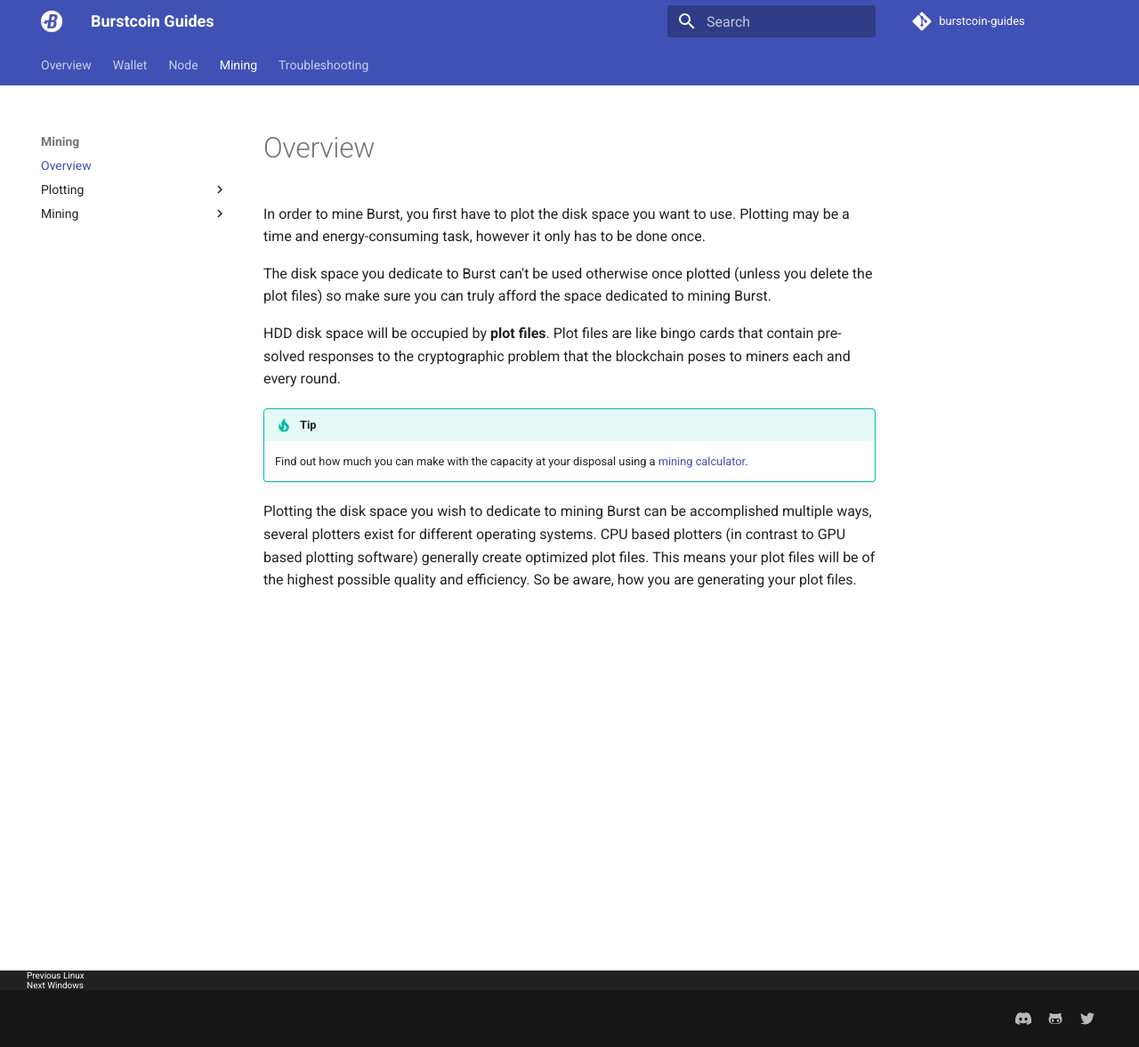
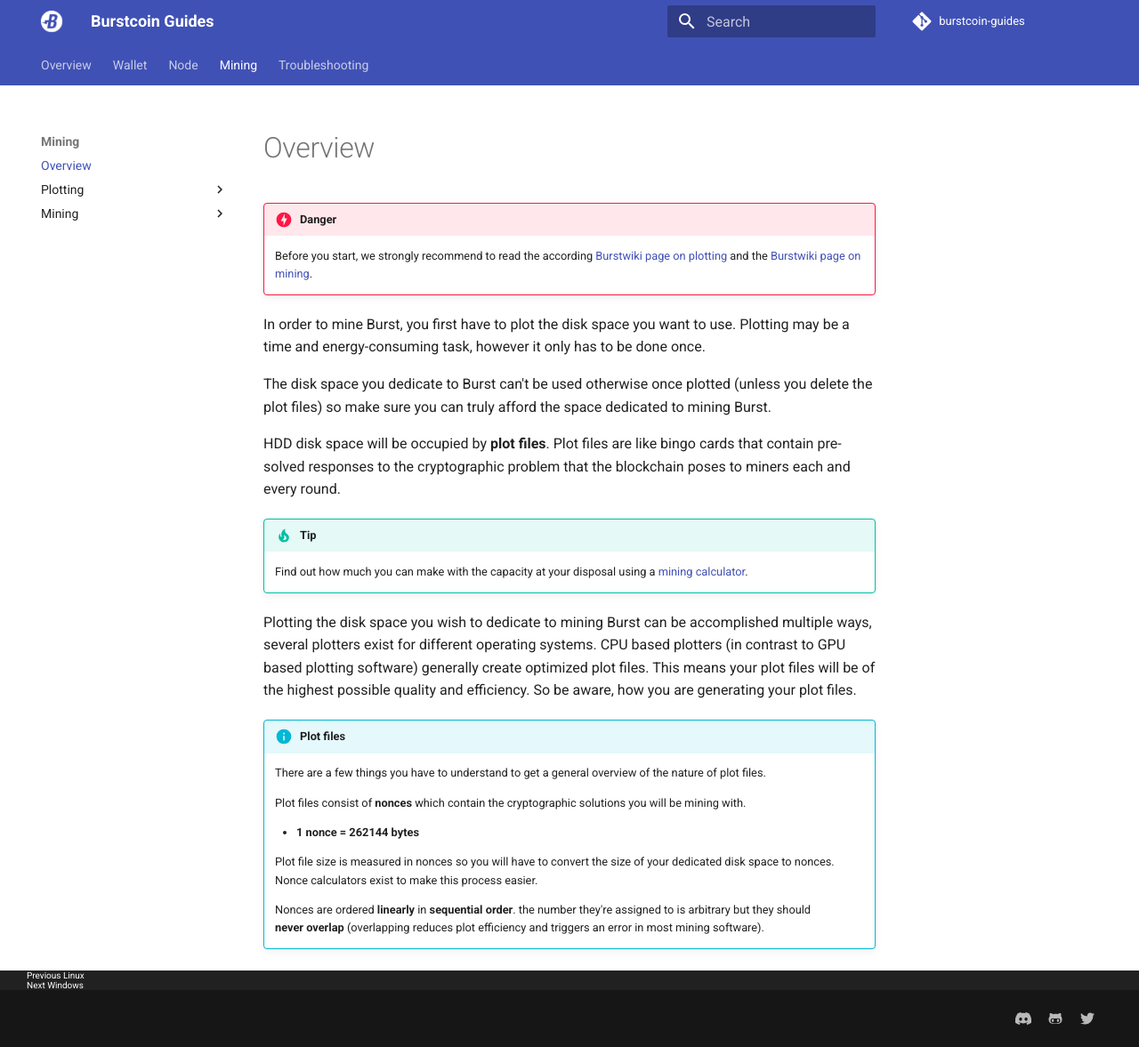
Before and after one commit to ths93/burstcoin-guides, an MkDocs documentation site: the page built from docs/mining/overview.md, in a window 1280 px wide and 1177 px high. Shown: the whole window at 89% size. Built offline with MkDocs 1.6.1 and Material for MkDocs 9.7.7, drawn with Linux system fonts in a browser that asks for light colours; comment, search, counter and statistics services are not loaded; old or Windows-style settings are respelled for this version of MkDocs.

Commit message:
linux mining

```diff
--- a/docs/mining/overview.md
+++ b/docs/mining/overview.md
@@ -1,3 +1,6 @@
+!!! danger
+    Before you start, we strongly recommend to read the according [Burstwiki page on plotting](https://burstwiki.org/wiki/Technical_information_to_create_plot_files) and the [Burstwiki page on mining](https://burstwiki.org/wiki/Technical_information_about_mining_and_block_forging).
+
 In order to mine Burst, you first have to plot the disk space you want to use. Plotting may be a time and energy-consuming task, however it only has to be done once.
 
 The disk space you dedicate to Burst can't be used otherwise once plotted (unless you delete the plot files) so make sure you can truly afford the space dedicated to mining Burst.
@@ -8,3 +11,14 @@
     Find out how much you can make with the capacity at your disposal using a [mining calculator](https://explore.burst.cryptoguru.org/tool/calculate).
 
 Plotting the disk space you wish to dedicate to mining Burst can be accomplished multiple ways, several plotters exist for different operating systems. CPU based plotters (in contrast to GPU based plotting software) generally create optimized plot files. This means your plot files will be of the highest possible quality and efficiency. So be aware, how you are generating your plot files.
+
+!!! info "Plot files"
+    There are a few things you have to understand to get a general overview of the nature of plot files.
+
+    Plot files consist of **nonces** which contain the cryptographic solutions you will be mining with.
+
+    * **1 nonce = 262144 bytes**
+
+    Plot file size is measured in nonces so you will have to convert the size of your dedicated disk space to nonces. Nonce calculators exist to make this process easier.
+
+    Nonces are ordered **linearly** in **sequential order**. the number they're assigned to is arbitrary but they should **never overlap** (overlapping reduces plot efficiency and triggers an error in most mining software).
--- a/mkdocs.yml
+++ b/mkdocs.yml
@@ -51,8 +51,10 @@
     - Overview: mining/overview.md
     - Plotting:
       - Windows: mining/plotting/windows.md
+      - Linux: mining/plotting/linux.md
     - Mining:
       - Windows: mining/mining/windows.md
+      - Linux: mining/mining/linux.md
   - Troubleshooting: troubleshoot.md
 
 # Extensions
```
Also changed, not shown: docs/mining/mining/linux.md (added, +10 -0 lines), docs/mining/plotting/linux.md (added, +41 -0 lines), docs/mining/plotting/windows.md (+1 -15 lines).
